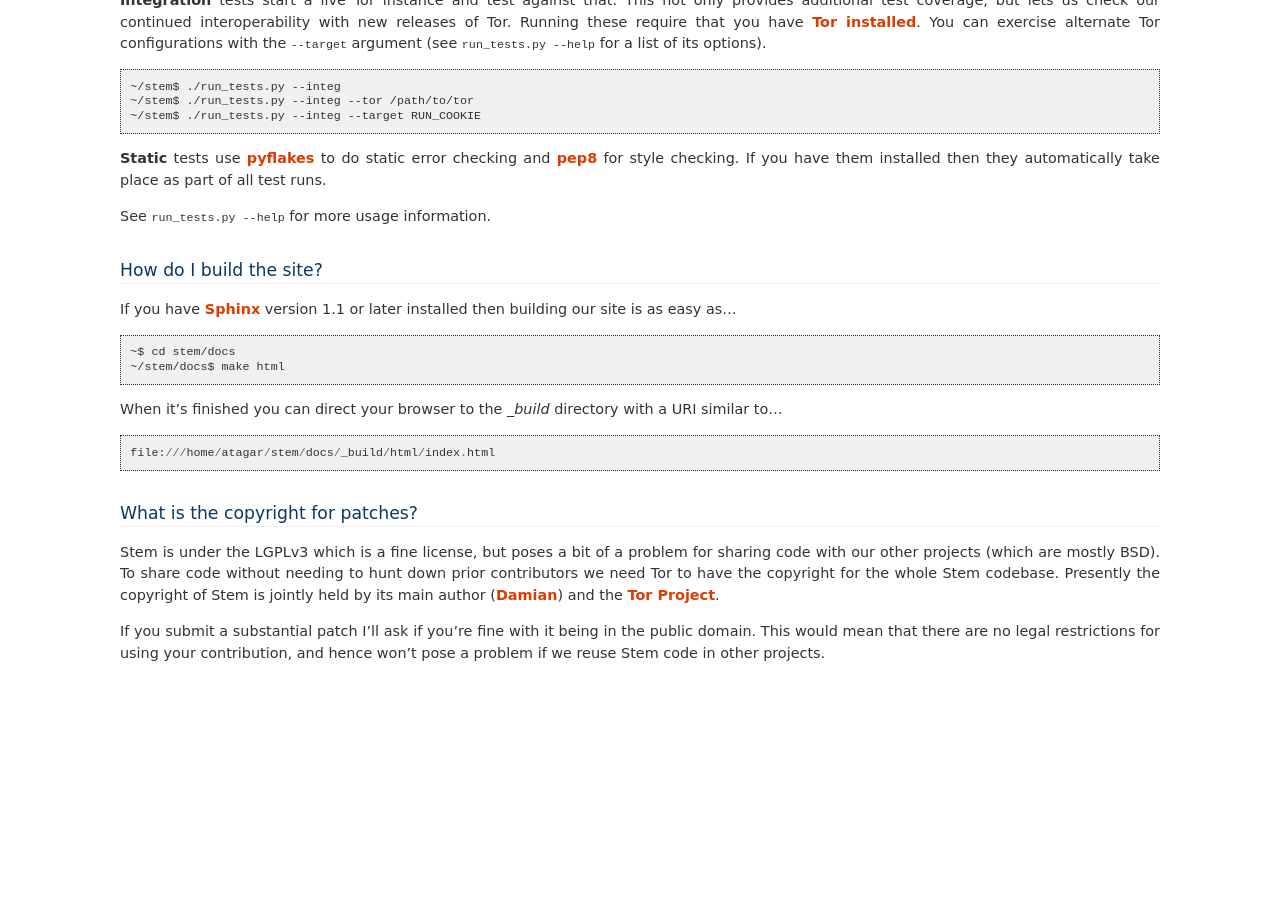
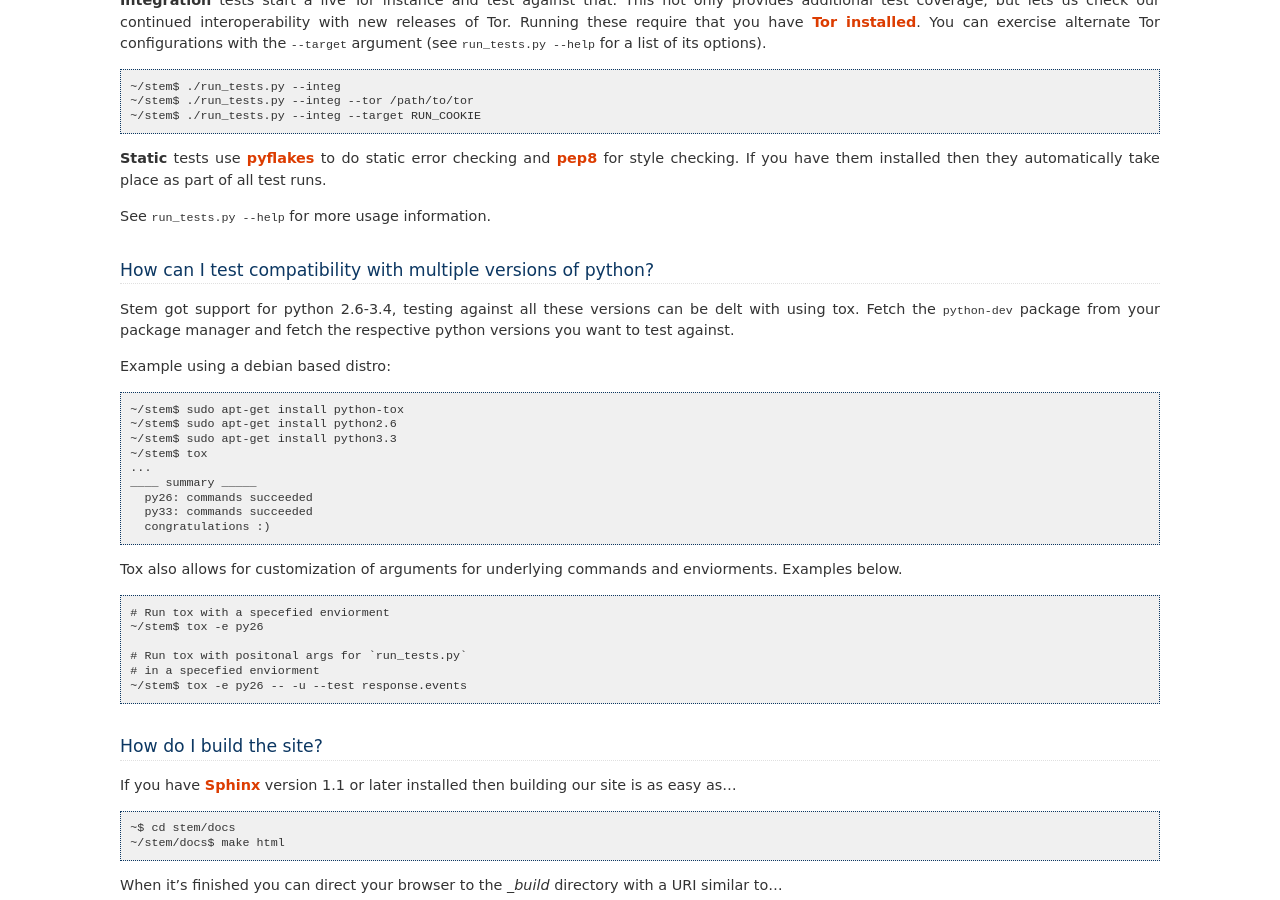
Before and after one commit to torproject/stem, a Sphinx documentation site: the page built from docs/faq.rst, in a window 1280 px wide and 900 px high, scrolled down 7018 px. Built offline with Sphinx 7.4.7, drawn with Linux system fonts in a browser that asks for light colours; before the commit the page ends 7748 px from its top, so only the background shows below that.

Commit message:
tox support

```diff
--- a/docs/faq.rst
+++ b/docs/faq.rst
@@ -504,6 +504,40 @@ of all test runs.
 
 See ``run_tests.py --help`` for more usage information.
 
+.. _how_do_i_test_compatibility_with_multiple_versions_of_python
+How can I test compatibility with multiple versions of python?
+--------------------------------------------------------------
+
+Stem got support for python 2.6-3.4, testing against all these versions can be
+delt with using tox. Fetch the ``python-dev`` package from your package manager
+and fetch the respective python versions you want to test against.
+
+Example using a debian based distro:
+
+::
+
+  ~/stem$ sudo apt-get install python-tox
+  ~/stem$ sudo apt-get install python2.6
+  ~/stem$ sudo apt-get install python3.3
+  ~/stem$ tox
+  ...
+  ____ summary _____
+    py26: commands succeeded
+    py33: commands succeeded
+    congratulations :)
+
+Tox also allows for customization of arguments for underlying commands and
+enviorments. Examples below.
+
+::
+
+  # Run tox with a specefied enviorment
+  ~/stem$ tox -e py26
+
+  # Run tox with positonal args for `run_tests.py`
+  # in a specefied enviorment
+  ~/stem$ tox -e py26 -- -u --test response.events
+
 .. _how_do_i_build_the_site:
 
 How do I build the site?
--- /dev/null
+++ b/requirements.txt
@@ -0,0 +1,5 @@
+mock
+pyflakes
+pep8
+pycrypto
+tox
```
Also changed, not shown: 1 other file.
